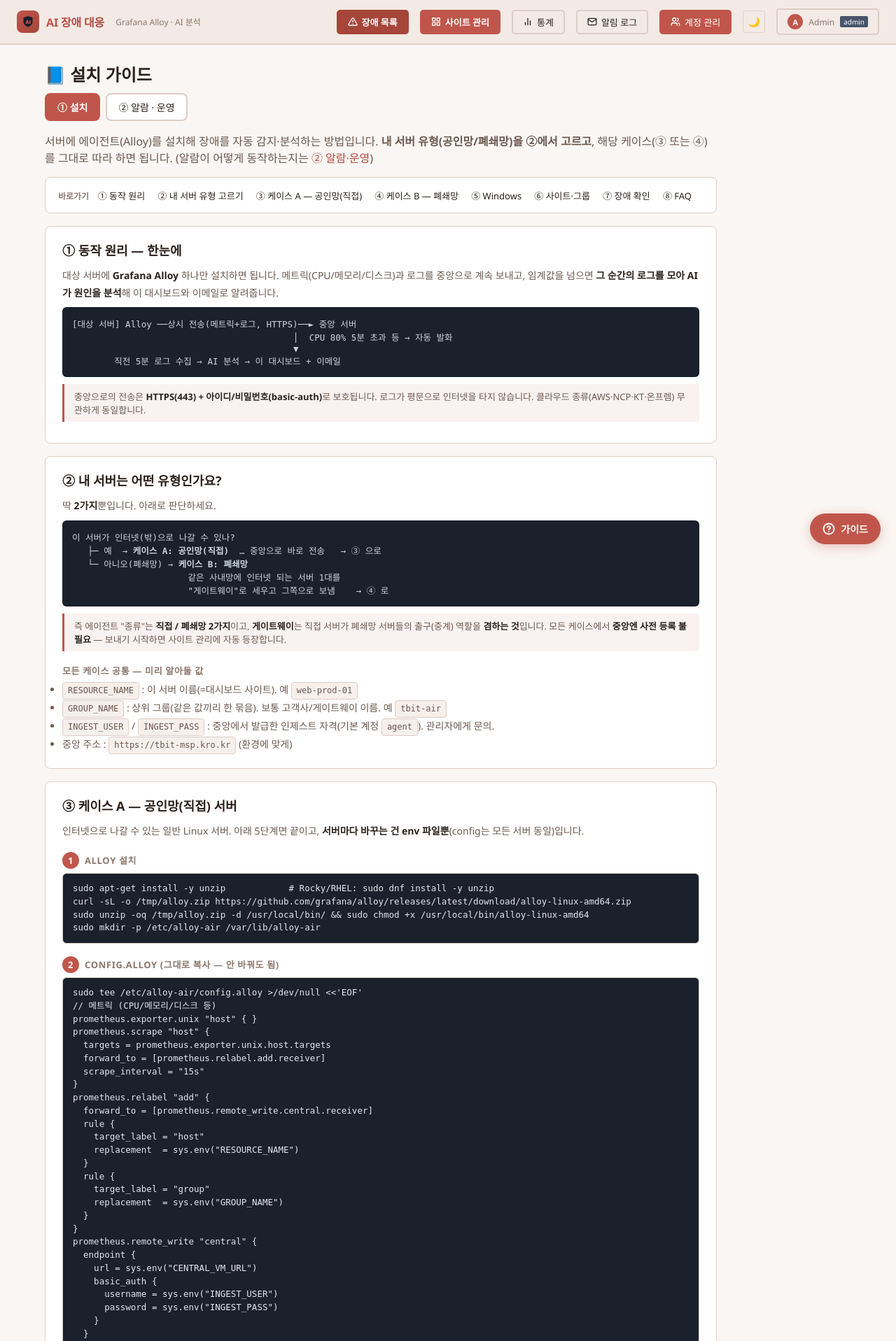
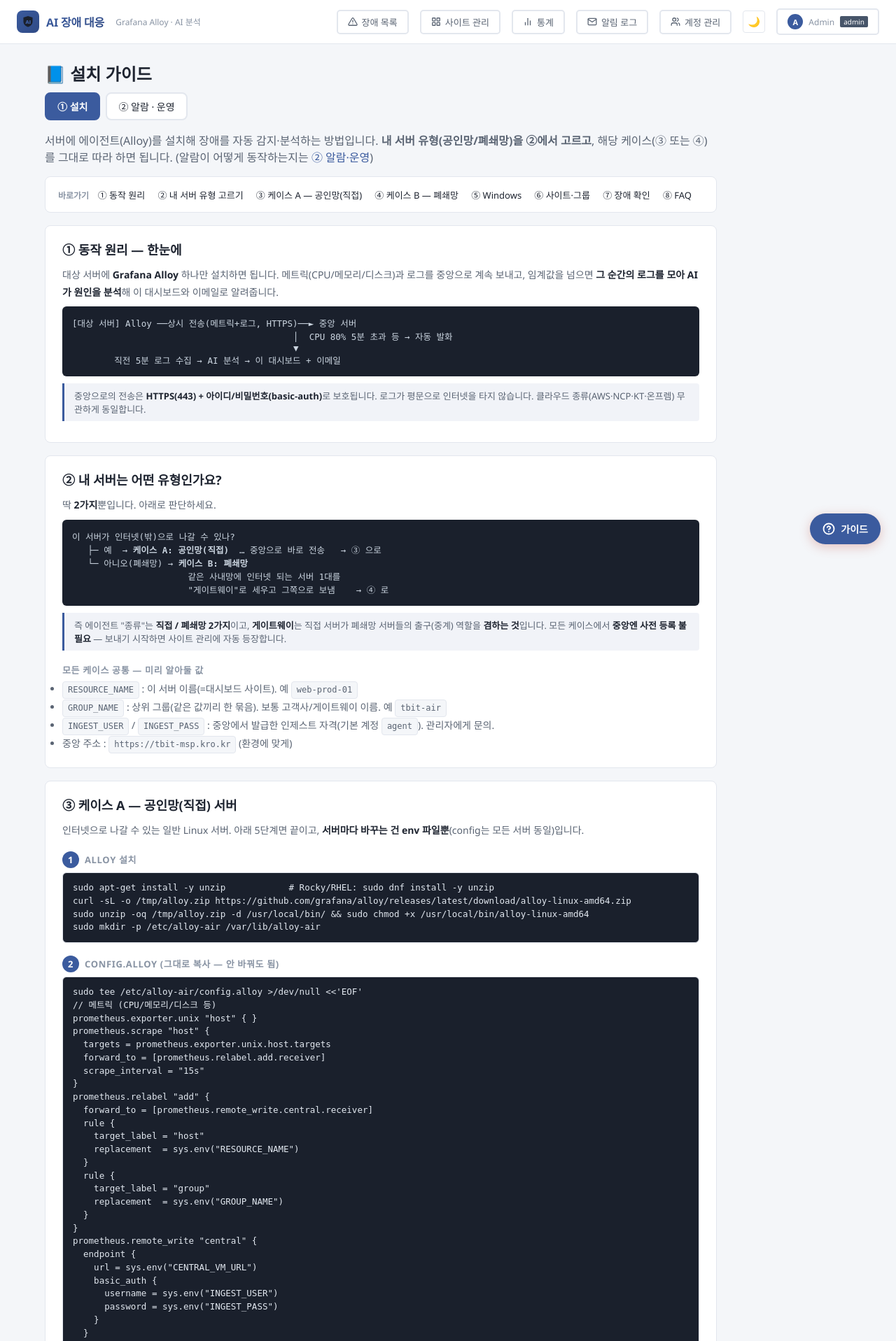
Before and after one commit to Soojong94/ai-incident-response, a FastAPI app: page /guide in a window 1280 px wide. Shown: the top 1917 px of the page at 70% size. Run offline with FastAPI, Linux system fonts and the light colour scheme; the visitor is signed in with stand-in values (Sample User, id 1); data comes from the database, SQL or seed files in the repository.

Commit message:
UI: neutral slate base + single navy accent (red reserved for severity/danger)
- 테마 변수 재설계(라이트/다크): 회색/슬레이트 베이스 + 남색(#3b5b9e) 포인트, 빨강은 위험/심각도 전용
- 카드 제목 진하게+굵게, 테두리 1px+옅은 그림자, th 대문자·subtle, 입력 1.5px
- 배지 시맨틱(완료=남색/처리=앰버/해제=초록), 심각도 빨강·주황·앰버·회색
- 네비 버튼 전부 중립 outline(빨강 과다 제거), 로고/FAB/가이드 accent 남색
- login 자체 테마도 남색, detail/site_detail 활성=초록·sent=초록·원인분류=남색·auto 중립

Co-Authored-By: Claude Opus 4.8 (1M context) <noreply@anthropic.com>

```diff
--- a/src/ui/templates/base.html
+++ b/src/ui/templates/base.html
@@ -20,44 +20,44 @@
     /* ── Theme variables ────────────────────────────────────────────── */
     /* 따뜻한 오프화이트 + 붉은(벽돌/코랄) 계열. 기본(:root) = 밝은 테마 */
     :root, [data-theme="light"] {
-      --bg:           #faf6f3;
-      --nav-bg:       #f3eae5;
+      --bg:           #f4f6f9;
+      --nav-bg:       #ffffff;
       --card-bg:      #ffffff;
-      --card-bg-alt:  #f7efea;
-      --border:       #ddcdc6;
-      --border-soft:  #ece1db;
-      --text:         #2b211d;
-      --text-muted:   #6b5950;
-      --text-subtle:  #8a766c;
-      --text-faint:   #b6a69c;
-      --link:         #b04a3f;
+      --card-bg-alt:  #f4f6f9;
+      --border:       #e3e7ee;
+      --border-soft:  #eef1f6;
+      --text:         #1e2430;
+      --text-muted:   #5a6473;
+      --text-subtle:  #8893a3;
+      --text-faint:   #b4bcc9;
+      --link:         #3b5b9e;
       --input-bg:     #ffffff;
-      --code-bg:      #f3eae5;
-      --row-hover:    #f7efea;
-      --primary:      #c0564b;
-      --primary-hover:#a64539;
-      --danger:       #b03a2e;
-      --accent:       #c0564b;
+      --code-bg:      #f1f4f8;
+      --row-hover:    #f6f8fb;
+      --primary:      #3b5b9e;   /* 남색 — 핵심 동작/링크/현재 */
+      --primary-hover:#2f4a85;
+      --danger:       #dc2626;   /* 빨강 — 위험/심각도 전용 */
+      --accent:       #3b5b9e;
     }
     [data-theme="dark"] {
-      --bg:           #1c1715;
-      --nav-bg:       #241d1a;
-      --card-bg:      #241d1a;
-      --card-bg-alt:  #1c1715;
-      --border:       #4a3d38;
-      --border-soft:  #2e2521;
-      --text:         #f0e6e1;
-      --text-muted:   #c0aaa0;
-      --text-subtle:  #9a857b;
-      --text-faint:   #6b5950;
-      --link:         #e2897d;
-      --input-bg:     #1c1715;
-      --code-bg:      #2e2521;
-      --row-hover:    #2e2521;
-      --primary:      #c0564b;
-      --primary-hover:#a64539;
-      --danger:       #e2897d;
-      --accent:       #e2897d;
+      --bg:           #14171c;
+      --nav-bg:       #1a1e25;
+      --card-bg:      #1a1e25;
+      --card-bg-alt:  #14171c;
+      --border:       #2d333d;
+      --border-soft:  #242a32;
+      --text:         #e6e9ef;
+      --text-muted:   #a3acbb;
+      --text-subtle:  #7a8494;
+      --text-faint:   #565f6d;
+      --link:         #8ea6e0;
+      --input-bg:     #14171c;
+      --code-bg:      #242a32;
+      --row-hover:    #242a32;
+      --primary:      #5b7cc9;
+      --primary-hover:#6f8cd4;
+      --danger:       #f87171;
+      --accent:       #5b7cc9;
     }
 
     * { box-sizing: border-box; margin: 0; padding: 0; }
@@ -66,7 +66,7 @@
     a:hover { text-decoration: underline; }
 
     .navbar {
-      background: var(--nav-bg); border-bottom: 2px solid var(--border); padding: 12px 24px;
+      background: var(--nav-bg); border-bottom: 1px solid var(--border); padding: 12px 24px;
       display: flex; align-items: center; gap: 16px;
     }
     .navbar h1 { font-size: 18px; font-weight: 700; color: var(--text); }
@@ -142,12 +142,12 @@
     }
     .nav-btn-primary  { background: var(--primary); color: white; border-color: var(--primary); }
     .nav-btn-primary:hover  { background: var(--primary-hover); border-color: var(--primary-hover); text-decoration: none; }
-    .nav-btn-accent   { background: #c0564b; color: #ffffff; border-color: #c0564b; font-weight: 600; }
-    .nav-btn-accent:hover { background: #a64539; border-color: #a64539; text-decoration: none; color: #fff; }
-    .nav-btn-outline  { background: transparent; color: var(--text); border-color: var(--border); }
-    .nav-btn-outline:hover { background: var(--row-hover); border-color: var(--primary); text-decoration: none; }
-    .nav-btn-danger   { background: #a64539; color: white; border-color: #a64539; font-weight: 600; }
-    .nav-btn-danger:hover { background: #8f3a30; border-color: #8f3a30; color: white; text-decoration: none; }
+    .nav-btn-accent   { background: var(--primary); color: #ffffff; border-color: var(--primary); font-weight: 600; }
+    .nav-btn-accent:hover { background: var(--primary-hover); border-color: var(--primary-hover); text-decoration: none; color: #fff; }
+    .nav-btn-outline  { background: transparent; color: var(--text-muted); border-color: var(--border); }
+    .nav-btn-outline:hover { background: var(--row-hover); border-color: var(--primary); color: var(--text); text-decoration: none; }
+    .nav-btn-danger   { background: var(--danger); color: white; border-color: var(--danger); font-weight: 600; }
+    .nav-btn-danger:hover { background: #b91c1c; border-color: #b91c1c; color: white; text-decoration: none; }
 
     .brand {
       display: inline-flex; align-items: center; gap: 10px;
@@ -157,22 +157,23 @@
     .brand .logo {
       display: inline-flex; align-items: center; justify-content: center;
       width: 32px; height: 32px; border-radius: 8px;
-      background: linear-gradient(135deg, #c0564b 0%, #a64539 100%);
+      background: linear-gradient(135deg, #3b5b9e 0%, #2f4a85 100%);
       color: #1a202c;
     }
     [data-theme="dark"] .brand .logo { color: #1a1d2e; }
     .brand .title {
       font-size: 16px; font-weight: 700; letter-spacing: -0.01em;
-      background: linear-gradient(135deg, #c0564b 0%, #a64539 100%);
+      background: linear-gradient(135deg, #3b5b9e 0%, #2f4a85 100%);
       -webkit-background-clip: text; background-clip: text; color: transparent;
     }
 
     .icon-btn {
-      background: transparent; border: 2px solid var(--border); color: var(--text-muted);
-      padding: 4px 10px; border-radius: 5px; cursor: pointer; font-size: 12px; font-family: inherit;
+      background: transparent; border: 1.5px solid var(--border); color: var(--text-muted);
+      padding: 4px 10px; border-radius: 6px; cursor: pointer; font-size: 12px; font-family: inherit;
     }
-    .icon-btn:hover { background: var(--row-hover); color: var(--text); }
-    .icon-btn.danger:hover { background: #c0564b; color: #ffffff; border-color: #c0564b; }
+    .icon-btn:hover { background: var(--row-hover); color: var(--text); border-color: var(--primary); }
+    .icon-btn.danger { color: var(--danger); }
+    .icon-btn.danger:hover { background: var(--danger); color: #ffffff; border-color: var(--danger); }
 
     .empty { text-align: center; padding: 60px; color: var(--text-faint); }
 
@@ -220,14 +221,14 @@
       <span class="logo">
         <svg width="22" height="22" viewBox="0 0 32 32">
           <path d="M16 4.2 L6.5 7.2 v8.3 c0 5.5 3.6 9.2 9.5 11.3 c5.9-2.1 9.5-5.8 9.5-11.3 V7.2 z" fill="currentColor"/>
-          <text x="16" y="20.3" font-family="Arial Black, system-ui, sans-serif" font-size="10.5" font-weight="900" fill="#c0564b" text-anchor="middle" letter-spacing="-0.5">AI</text>
+          <text x="16" y="20.3" font-family="Arial Black, system-ui, sans-serif" font-size="10.5" font-weight="900" fill="#3b5b9e" text-anchor="middle" letter-spacing="-0.5">AI</text>
         </svg>
       </span>
       <span class="title">AI 장애 대응</span>
     </a>
     <span style="font-size:12px; color:var(--text-subtle);">Grafana Alloy · AI 분석</span>
 
-    <a href="/" class="nav-btn nav-btn-danger" style="margin-left:auto;">
+    <a href="/" class="nav-btn nav-btn-outline" style="margin-left:auto;">
       <svg width="14" height="14" viewBox="0 0 24 24" fill="none" stroke="currentColor" stroke-width="2.2" stroke-linecap="round" stroke-linejoin="round">
         <path d="M10.29 3.86 1.82 18a2 2 0 0 0 1.71 3h16.94a2 2 0 0 0 1.71-3L13.71 3.86a2 2 0 0 0-3.42 0z"/>
         <line x1="12" y1="9" x2="12" y2="13"/>
@@ -235,7 +236,7 @@
       </svg>
       장애 목록
     </a>
-    <a href="/sites" class="nav-btn nav-btn-accent">
+    <a href="/sites" class="nav-btn nav-btn-outline">
       <svg width="14" height="14" viewBox="0 0 24 24" fill="none" stroke="currentColor" stroke-width="2.2" stroke-linecap="round" stroke-linejoin="round">
         <rect x="3" y="3" width="7" height="7" rx="1"/>
         <rect x="14" y="3" width="7" height="7" rx="1"/>
@@ -260,7 +261,7 @@
       </svg>
       알림 로그
     </a>
-    <a href="/admin/users" class="nav-btn nav-btn-primary">
+    <a href="/admin/users" class="nav-btn nav-btn-outline">
       <svg width="14" height="14" viewBox="0 0 24 24" fill="none" stroke="currentColor" stroke-width="2.2" stroke-linecap="round" stroke-linejoin="round">
         <path d="M16 21v-2a4 4 0 0 0-4-4H6a4 4 0 0 0-4 4v2"/>
         <circle cx="9" cy="7" r="4"/>
@@ -296,7 +297,7 @@
   {% if current_user %}
   <style>
     .help-fab { position: fixed; right: 22px; bottom: 22px; z-index: 900; display: flex; align-items: center; gap: 8px;
-      padding: 12px 18px; border-radius: 999px; background: #c0564b; color: #ffffff; font-weight: 800; font-size: 14px;
+      padding: 12px 18px; border-radius: 999px; background: var(--primary); color: #ffffff; font-weight: 700; font-size: 14px;
       box-shadow: 0 4px 16px rgba(192,86,75,.32); text-decoration: none; transition: filter .12s, transform .12s; }
     .help-fab:hover { filter: brightness(1.08); transform: translateY(-1px); text-decoration: none; color: #ffffff; }
   </style>
--- a/src/ui/templates/guide.html
+++ b/src/ui/templates/guide.html
@@ -15,9 +15,9 @@
   .g-card p, .g-card li { color: var(--text-muted); font-size: 14px; line-height: 1.75; }
   .g-card strong { color: var(--text); }
   .g-card pre { background: #1a202c; color: #e2e8f0; padding: 12px 14px; border-radius: 6px; overflow-x: auto; font-size: 12.5px; line-height: 1.5; margin: 6px 0; }
-  .g-step { display:inline-flex; background: #c0564b; color:#ffffff; font-weight:800; border-radius: 50%; width: 24px; height: 24px; align-items:center; justify-content:center; margin-right: 8px; font-size: 13px; }
+  .g-step { display:inline-flex; background: var(--primary); color:#ffffff; font-weight:700; border-radius: 50%; width: 24px; height: 24px; align-items:center; justify-content:center; margin-right: 8px; font-size: 13px; }
   .g-flow { background: #1a202c; color:#cbd5e0; padding: 14px; border-radius: 6px; font-family: monospace; font-size: 12.5px; white-space: pre; overflow-x:auto; margin: 8px 0; }
-  .g-note { border-left: 3px solid #c0564b; padding: 8px 14px; margin: 10px 0; color: var(--text-muted); font-size: 13px; background: rgba(192,86,75,.08); border-radius: 0 4px 4px 0; }
+  .g-note { border-left: 3px solid var(--primary); padding: 8px 14px; margin: 10px 0; color: var(--text-muted); font-size: 13px; background: rgba(59,91,158,.07); border-radius: 0 4px 4px 0; }
   .g-tag { display:inline-block; background: var(--card-bg-alt); border:1px solid var(--border); border-radius: 4px; padding: 1px 7px; font-size: 12px; color: var(--text-muted); font-family: monospace; }
   .g-edit { color:#fbd38d; }  /* pre 안에서 '바꿀 값' 강조 */
 </style>
--- a/src/ui/templates/guide_alerts.html
+++ b/src/ui/templates/guide_alerts.html
@@ -18,7 +18,7 @@
   .g-card th, .g-card td { border:1px solid var(--border); padding:7px 10px; text-align:left; vertical-align:top; }
   .g-card th { background: var(--card-bg-alt); color: var(--text-subtle); font-size:12px; }
   .g-flow { background: #1a202c; color:#cbd5e0; padding: 14px; border-radius: 6px; font-family: monospace; font-size: 12.5px; white-space: pre; overflow-x:auto; margin: 8px 0; }
-  .g-note { border-left: 3px solid #c0564b; padding: 8px 14px; margin: 10px 0; color: var(--text-muted); font-size: 13px; background: rgba(192,86,75,.08); border-radius: 0 4px 4px 0; }
+  .g-note { border-left: 3px solid var(--primary); padding: 8px 14px; margin: 10px 0; color: var(--text-muted); font-size: 13px; background: rgba(59,91,158,.07); border-radius: 0 4px 4px 0; }
   .g-tag { display:inline-block; background: var(--card-bg-alt); border:1px solid var(--border); border-radius: 4px; padding: 1px 7px; font-size: 12px; color: var(--text-muted); font-family: monospace; }
 </style>
 
--- a/src/ui/templates/site_detail.html
+++ b/src/ui/templates/site_detail.html
@@ -25,7 +25,7 @@
     <div style="display:flex; align-items:center; gap:12px; margin-bottom:8px;">
       <h2 style="font-size:18px; color:var(--text); margin:0;">{{ site.name }}</h2>
       {% if site.enabled %}
-        <span style="font-size:11px; padding:2px 8px; background:#c0564b; color:#ffffff; border-radius:3px;">활성</span>
+        <span style="font-size:11px; padding:2px 8px; background:#2f9e44; color:#ffffff; border-radius:3px;">활성</span>
       {% else %}
         <span style="font-size:11px; padding:2px 8px; background:#4a5568; color:#cbd5e0; border-radius:3px;">비활성</span>
       {% endif %}
```
Also changed, not shown: other parts of src/ui/templates/base.html (+20 -20 lines), src/ui/templates/detail.html (+4 -4 lines), src/ui/templates/login.html (+11 -11 lines).
